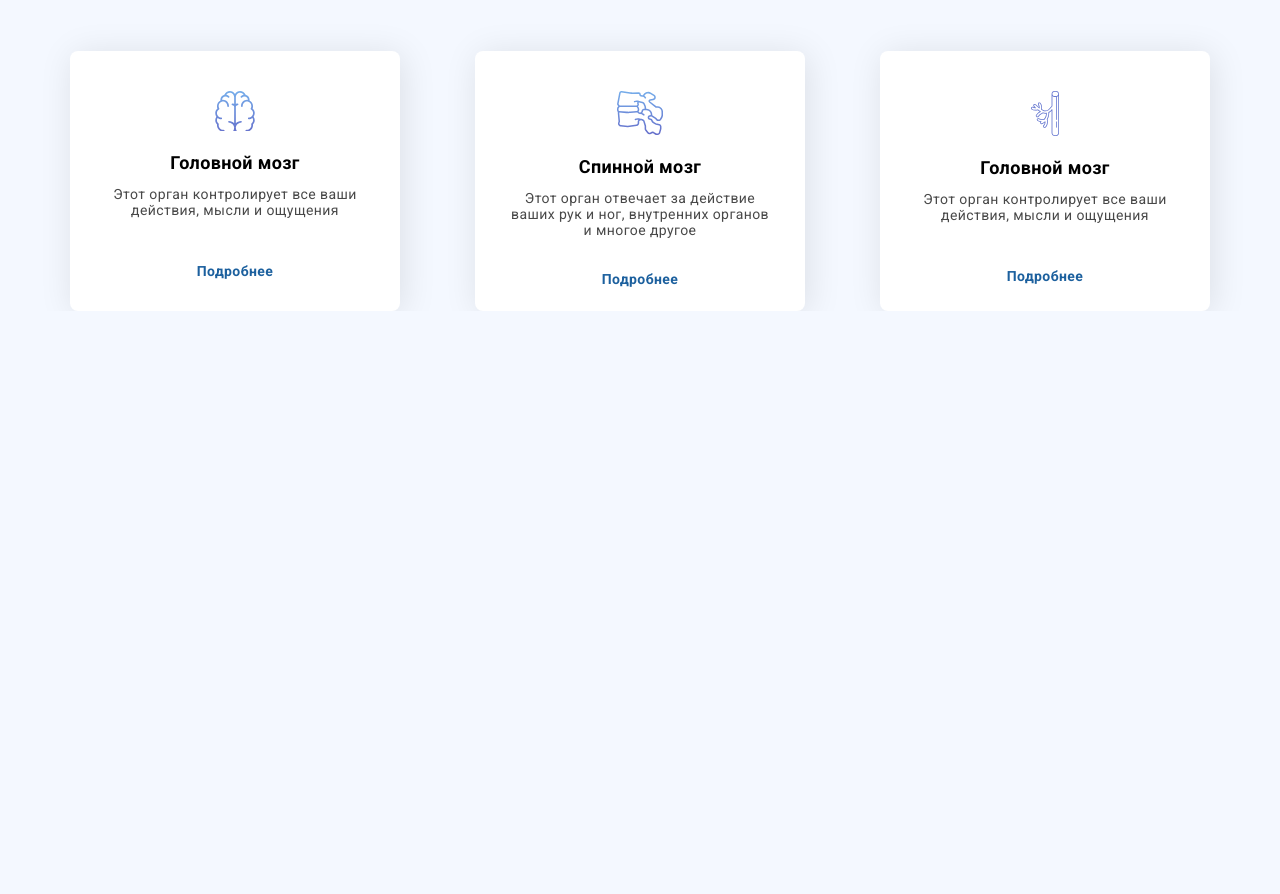
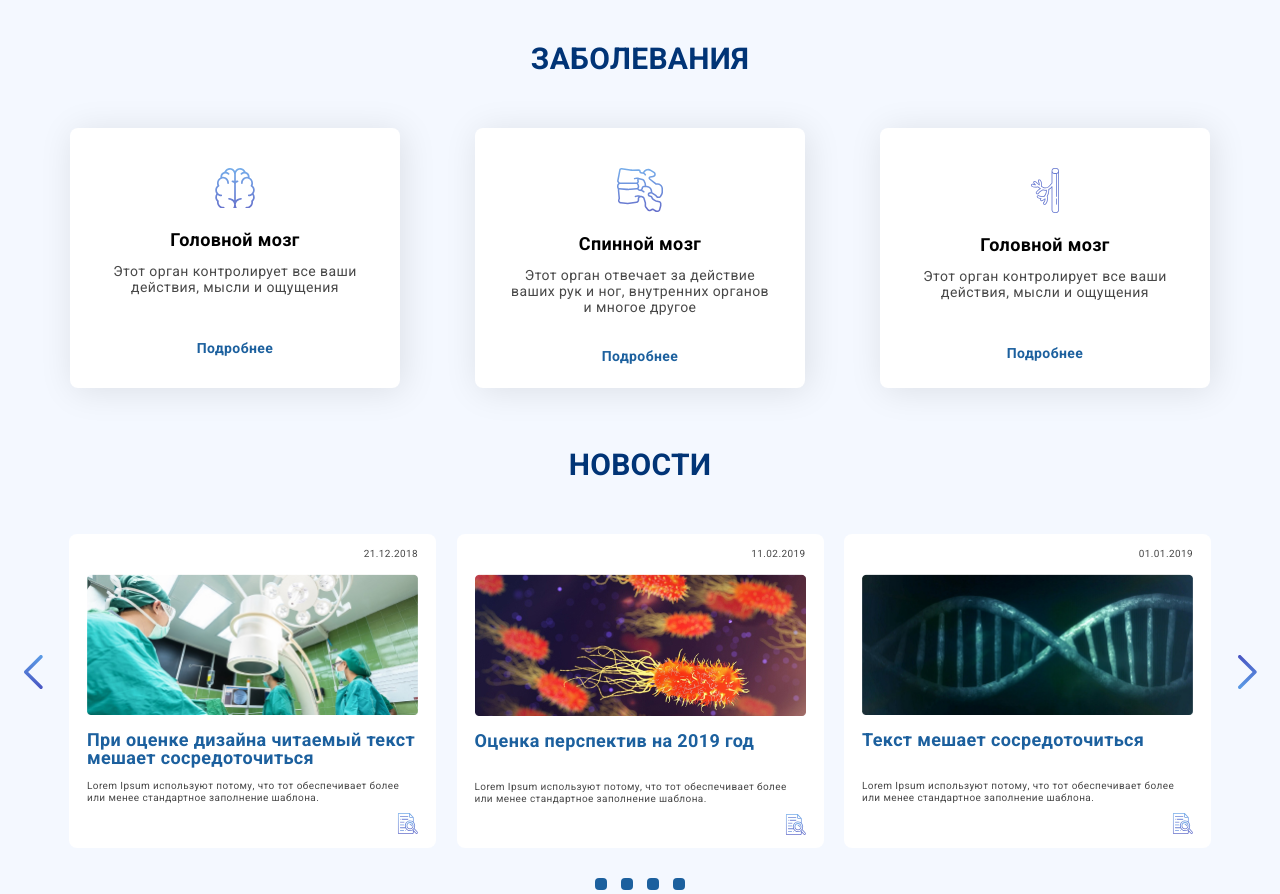
Before and after one commit to 97Maykel97/neuro, a plain HTML site: page index.html in a window 1280 px wide. Shown: the part 1920-2814 px from the top of the page. Before the commit the page ends 2231 px from the top, so only its background shows below. Drawn offline with Linux system fonts and the light colour scheme.

Commit message:
minor fixes and  Added a news section without adaptation for now

```diff
--- a/index.html
+++ b/index.html
@@ -158,34 +158,94 @@
 
 		<section class="disease">
 			<div class="container">
+				<h2 class="title">заболевания</h2>
 				<div class="disease__blocks">
 					<div class="disease__info disease__info-first">
 						<div class="disease__icon disease__icon-first"></div>
-						<div class="disease__title">Головной мозг</div>
-						<div class="disease__text">
+						<h3 class="disease__title">Головной мозг</h3>
+						<p class="disease__text">
 							Этот орган контролирует все ваши действия, мысли и ощущения
-						</div>
+						</p>
 						<div class="disease__more">Подробнее</div>
 					</div>
 
 					<div class="disease__info disease__info-second">
 						<div class="disease__icon disease__icon-second"></div>
-						<div class="disease__title">Спинной мозг</div>
-						<div class="disease__text">
+						<h3 class="disease__title">Спинной мозг</h3>
+						<p class="disease__text">
 							Этот орган отвечает за действие ваших рук и ног, внутренних
 							органов и многое другое
-						</div>
+						</p>
 						<div class="disease__more">Подробнее</div>
 					</div>
 
 					<div class="disease__info disease__info-third">
 						<div class="disease__icon disease__icon-third"></div>
-						<div class="disease__title">Головной мозг</div>
-						<div class="disease__text">
+						<h3 class="disease__title">Головной мозг</h3>
+						<p class="disease__text">
 							Этот орган контролирует все ваши действия, мысли и ощущения
-						</div>
+						</p>
 						<div class="disease__more">Подробнее</div>
 					</div>
+				</div>
+			</div>
+		</section>
+
+		<!-- сделать завтра! news__search - через bg поставить картинку -->
+		<section class="news">
+			<div class="container__news">
+				<h2 class="news__title">Новости</h2>
+				<div class="news__slider">
+					<div class="news__slides">
+						<div class="news__slide">
+							<div class="news__date">21.12.2018</div>
+							<img src="img/news1.jpg" alt="" class="news__img" />
+							<div class="slide__title">
+								При оценке дизайна читаемый текст мешает сосредоточиться
+							</div>
+							<div class="slide__text">
+								Lorem Ipsum используют потому, что тот обеспечивает более или
+								менее стандартное заполнение шаблона.
+							</div>
+							<div class="news__search">
+								<img src="img/newsSearch.svg" alt="Поиск" />
+							</div>
+						</div>
+						<div class="news__slide">
+							<div class="news__date">11.02.2019</div>
+							<img src="img/news2.jpg" alt="" class="news__img" />
+							<div class="slide__title">Оценка перспектив на 2019 год</div>
+							<div class="slide__text">
+								Lorem Ipsum используют потому, что тот обеспечивает более или
+								менее стандартное заполнение шаблона.
+							</div>
+							<div class="news__search">
+								<img src="img/newsSearch.svg" alt="Поиск" />
+							</div>
+						</div>
+						<div class="news__slide">
+							<div class="news__date">01.01.2019</div>
+							<img src="img/news3.jpg" alt="" class="news__img" />
+							<div class="slide__title">Текст мешает сосредоточиться</div>
+							<div class="slide__text">
+								Lorem Ipsum используют потому, что тот обеспечивает более или
+								менее стандартное заполнение шаблона.
+							</div>
+							<div class="news__search">
+								<img src="img/newsSearch.svg" alt="Поиск" />
+							</div>
+						</div>
+					</div>
+
+					<button class="news__prev"></button>
+					<button class="news__next"></button>
+				</div>
+
+				<div class="news__dots">
+					<span class="dot"></span>
+					<span class="dot"></span>
+					<span class="dot"></span>
+					<span class="dot"></span>
 				</div>
 			</div>
 		</section>
--- a/scss/blocks/_disease.scss
+++ b/scss/blocks/_disease.scss
@@ -1,6 +1,11 @@
+.title {
+	@include title;
+}
+
 .disease {
-	margin-top: 89px;
+	margin-top: 82px;
 	&__blocks {
+		margin-top: 54px;
 		display: flex;
 		justify-content: space-between;
 		text-align: center;
--- /dev/null
+++ b/scss/blocks/_news.scss
@@ -0,0 +1,123 @@
+.news {
+	position: relative;
+	margin-top: 62px;
+
+	&__title {
+		@include title;
+	}
+
+	&__slider {
+		margin: 0 auto;
+		margin-top: 54px;
+		width: 1142px;
+	}
+
+	&__slides {
+		display: flex;
+		justify-content: space-between;
+		overflow: hidden;
+	}
+
+	&__slide {
+		background-color: $white;
+		width: 367px;
+		border-radius: 8px;
+		padding: 0 18px;
+	}
+
+	&__prev,
+	&__next {
+		position: absolute;
+		top: 50%;
+		transform: translateY(-50%);
+		color: #fff;
+		border: none;
+		padding: 10px;
+		cursor: pointer;
+
+		height: 34px;
+	}
+
+	&__prev {
+		left: 23px;
+		background-image: url('../img/newsPrev.svg');
+		background-repeat: no-repeat;
+		background-position: center;
+	}
+
+	&__next {
+		right: 23px;
+		background-image: url('../img/newsNext.svg');
+		background-repeat: no-repeat;
+		background-position: center;
+	}
+
+	&__dots {
+		text-align: center;
+		margin-top: 10px;
+	}
+
+	&__date {
+		margin-top: 14px;
+		display: flex;
+		justify-content: flex-end;
+		font-weight: 500;
+		font-size: 10px;
+		line-height: 1.2;
+		letter-spacing: 0.04em;
+		color: #484848;
+	}
+
+	&__img {
+		margin-top: 14px;
+	}
+
+	&__search {
+		display: flex;
+		justify-content: flex-end;
+		align-items: center;
+		margin-bottom: 13px;
+	}
+}
+
+.dot {
+	display: inline-block;
+	background: #ccc;
+	margin-top: 20px;
+	margin-right: 10px;
+	border-radius: 4px;
+	width: 12px;
+	height: 12px;
+	background-color: $second-color;
+	cursor: pointer;
+	&:last-child {
+		margin-right: 0;
+	}
+
+	&.active {
+		background-color: #17446f;
+	}
+}
+
+.slide {
+	&__title {
+		height: 38px;
+		max-width: 332px;
+		margin-top: 16px;
+		font-weight: 700;
+		font-size: 18px;
+		line-height: 1;
+		letter-spacing: 0.02em;
+		color: #1c609e;
+	}
+	&__text {
+		max-width: 332px;
+		margin-top: 11px;
+		height: 33px;
+		font-weight: 400;
+		font-size: 10px;
+		line-height: 1.2;
+		letter-spacing: 0.04em;
+		color: #484848;
+	}
+}
--- a/scss/style.scss
+++ b/scss/style.scss
@@ -11,3 +11,4 @@
 @import 'blocks/about';
 @import 'blocks/specialists';
 @import 'blocks/disease';
+@import 'blocks/news';
```
Also changed, not shown: css/style.min.css, img/news1.jpg (added), img/news2.jpg (added), img/news3.jpg (added), img/newsNext.svg (added), img/newsPrev.svg (added), img/newsSearch.svg (added).
